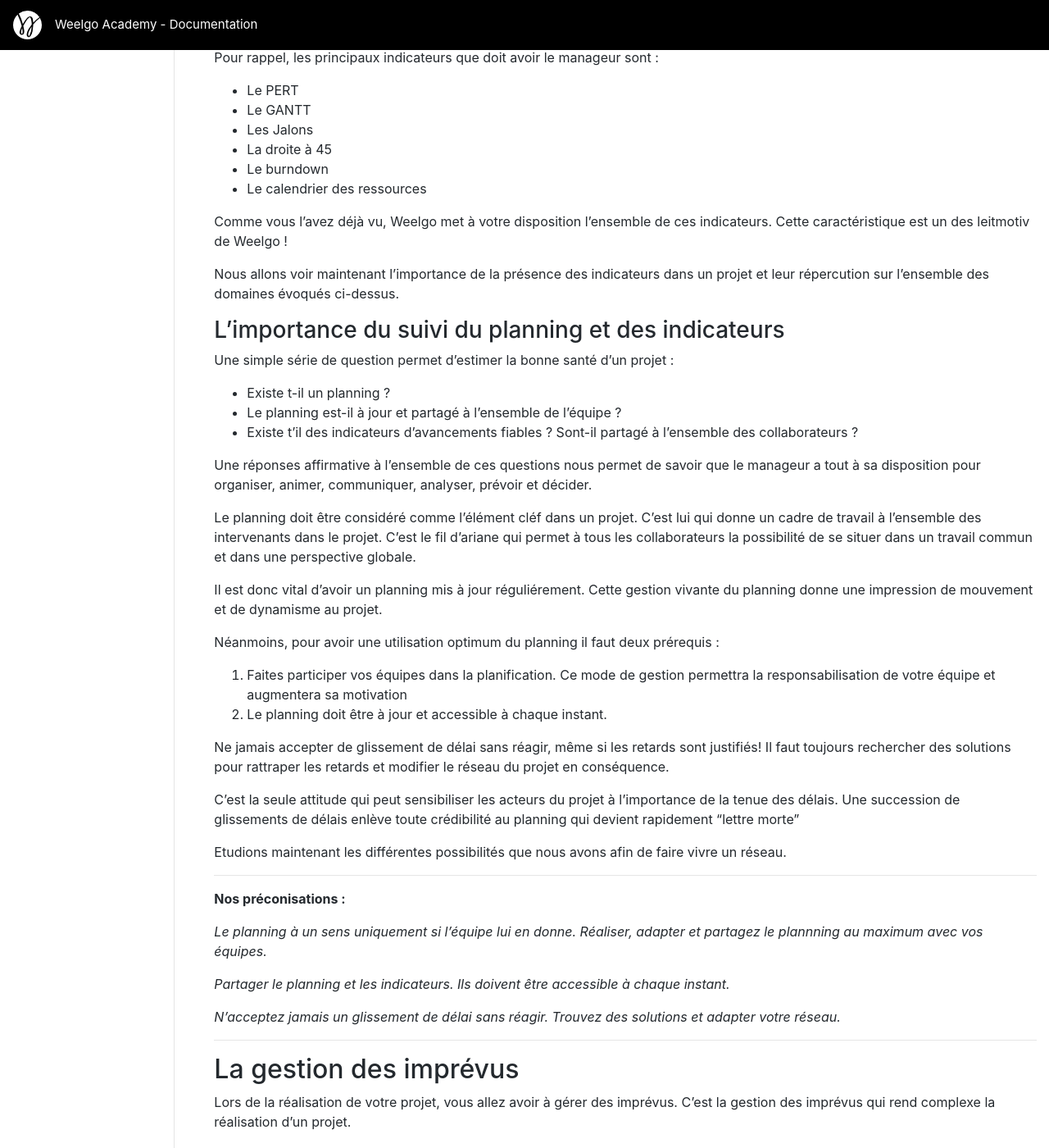
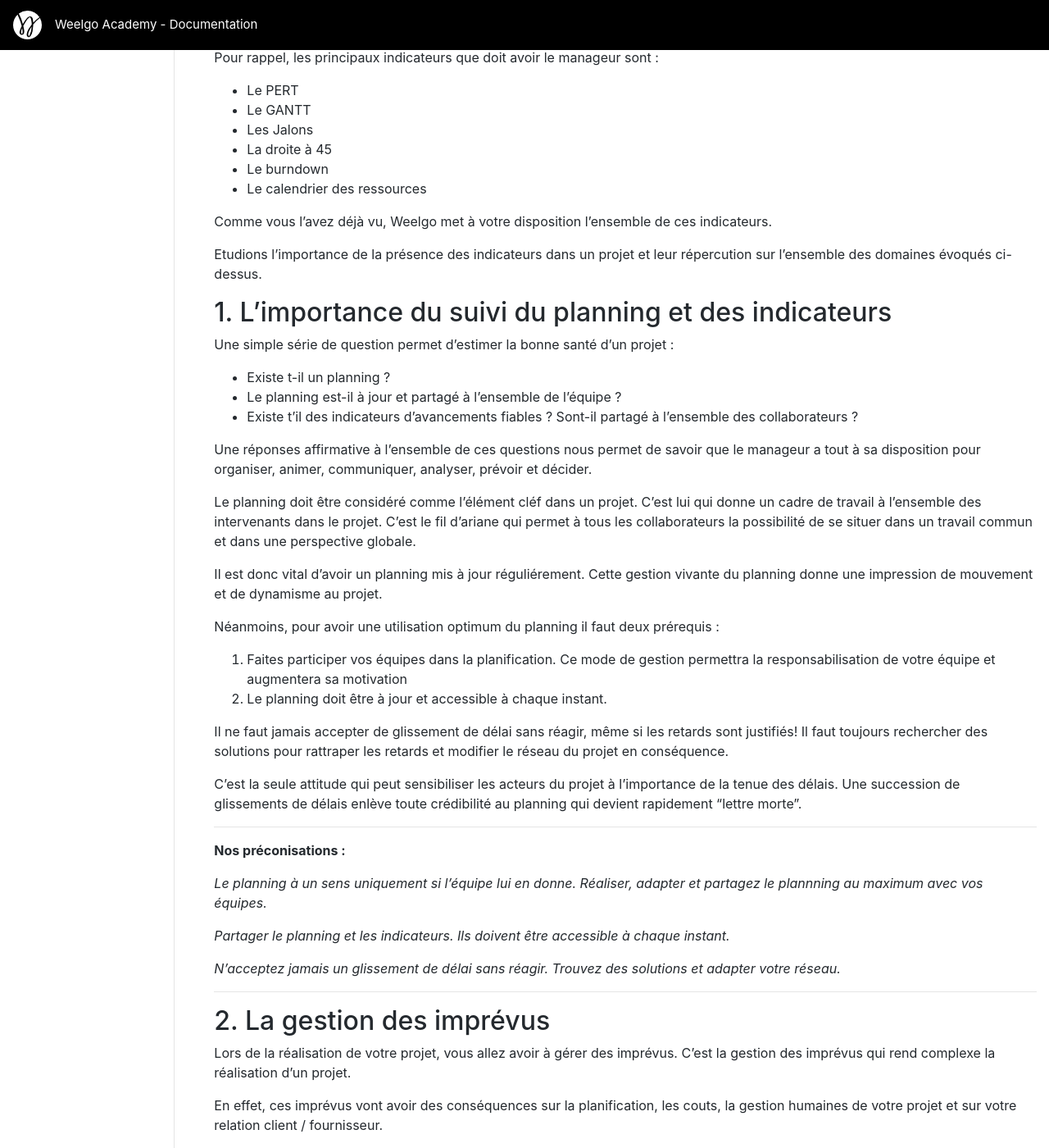
Before and after one commit to Weelgo/weelgo.github.io, a Jekyll site: the page built from fr/tutoriels/suiviProjet.md, in a window 1280 px wide and 1400 px high, scrolled down 782 px. Shown: the whole window at 82% size. Built offline with Jekyll 4.4.1, drawn with Linux system fonts in a browser that asks for light colours; some of the changed text lies outside the part shown.

Commit message:
Update suiviProjet.md

```diff
--- a/fr/tutoriels/suiviProjet.md
+++ b/fr/tutoriels/suiviProjet.md
@@ -9,9 +9,9 @@ toc : true
 
 
 Votre projet Weelgo est initialisé et vous devez maintenant piloter votre projet. Nous aborderons ce sujet au travers 3 axes :
-1. Le rôle et la gestion du planning
-2. La gestion des imprévus sous Weelgo
-3. Analyse et arbitrage
+1. L'importance du suivi du planning et des indicateurs
+2. La gestion des imprévus
+3. Etude de cas
 
 
 ### Le management, quesako ?
@@ -40,12 +40,11 @@ Pour rappel, les principaux indicateurs que doit avoir le manageur sont :
 + Le burndown
 + Le calendrier des ressources
 
-Comme vous l'avez déjà vu, Weelgo met à votre disposition l'ensemble de ces indicateurs. Cette caractéristique est un des leitmotiv
-de Weelgo !
+Comme vous l'avez déjà vu, Weelgo met à votre disposition l'ensemble de ces indicateurs.
 
-Nous allons voir maintenant l'importance de la présence des indicateurs dans un projet et leur répercution sur l'ensemble des domaines évoqués ci-dessus.
+Etudions l'importance de la présence des indicateurs dans un projet et leur répercution sur l'ensemble des domaines évoqués ci-dessus.
 
-### L'importance du suivi du planning et des indicateurs
+## 1.  L'importance du suivi du planning et des indicateurs
 
 Une simple série de question permet d'estimer la bonne santé d'un projet  :
 + Existe t-il un planning ?
@@ -62,11 +61,9 @@ Néanmoins, pour avoir une utilisation optimum du planning il faut deux prérequ
 1. Faites participer vos équipes dans la planification. Ce mode de gestion permettra la responsabilisation de votre équipe et augmentera sa motivation
 2. Le planning doit être à jour et accessible à chaque instant.
 
-Ne jamais accepter de glissement de délai sans réagir, même si les retards sont justifiés! Il faut toujours rechercher des solutions pour rattraper les retards et modifier le réseau du projet en conséquence.
+Il ne faut jamais accepter de glissement de délai sans réagir, même si les retards sont justifiés! Il faut toujours rechercher des solutions pour rattraper les retards et modifier le réseau du projet en conséquence.
 
-C’est la seule attitude qui peut sensibiliser les acteurs du projet à l’importance de la tenue des délais. Une succession de glissements de délais enlève toute crédibilité au planning qui devient rapidement “lettre morte"
-
-Etudions maintenant les différentes possibilités que nous avons afin de faire vivre un réseau.
+C’est la seule attitude qui peut sensibiliser les acteurs du projet à l’importance de la tenue des délais. Une succession de glissements de délais enlève toute crédibilité au planning qui devient rapidement “lettre morte".
 
 ---
 
@@ -81,8 +78,7 @@ Etudions maintenant les différentes possibilités que nous avons afin de faire
 ---
 
 
-
-## La gestion des imprévus
+## 2. La gestion des imprévus
 
 Lors de la réalisation de votre projet, vous allez avoir à gérer des imprévus. C'est la gestion des imprévus qui rend complexe la réalisation d'un projet.
 
```
Also changed, not shown: other parts of fr/tutoriels/suiviProjet.md (+8 -3 lines).
